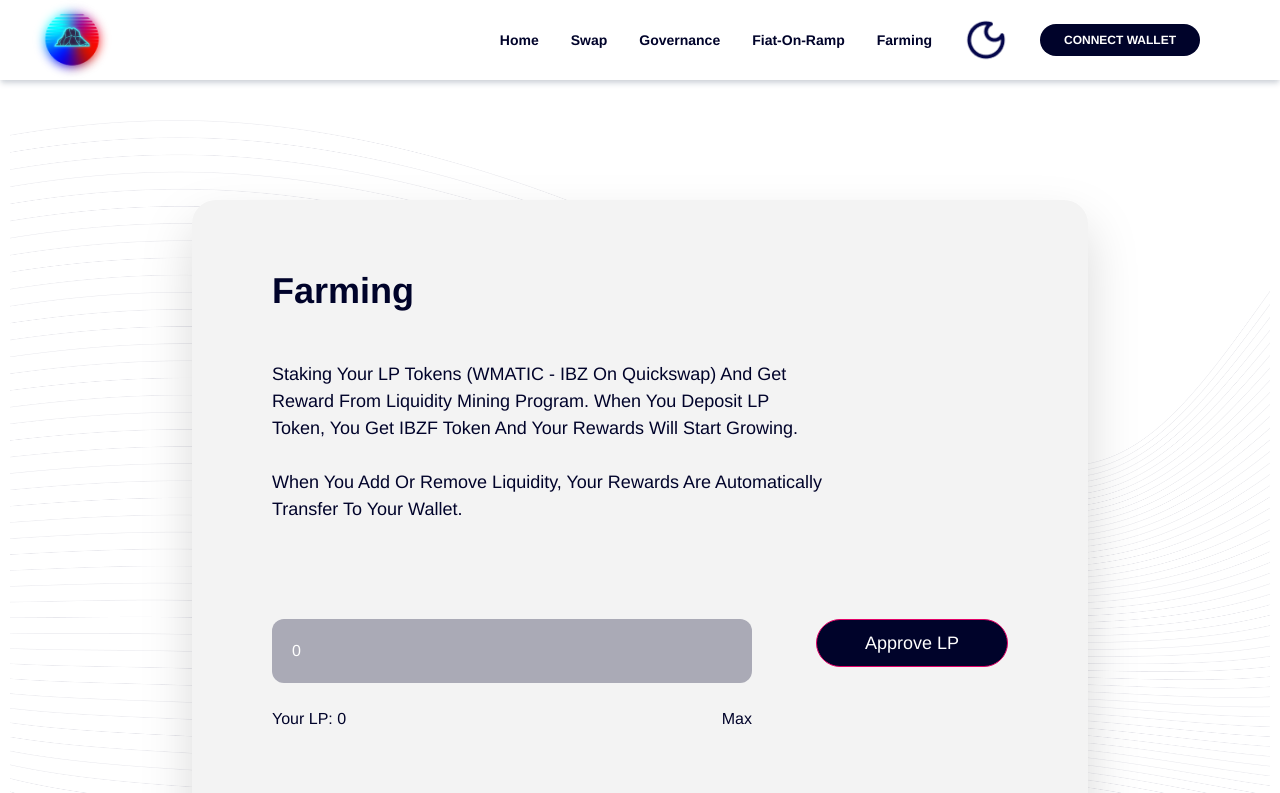
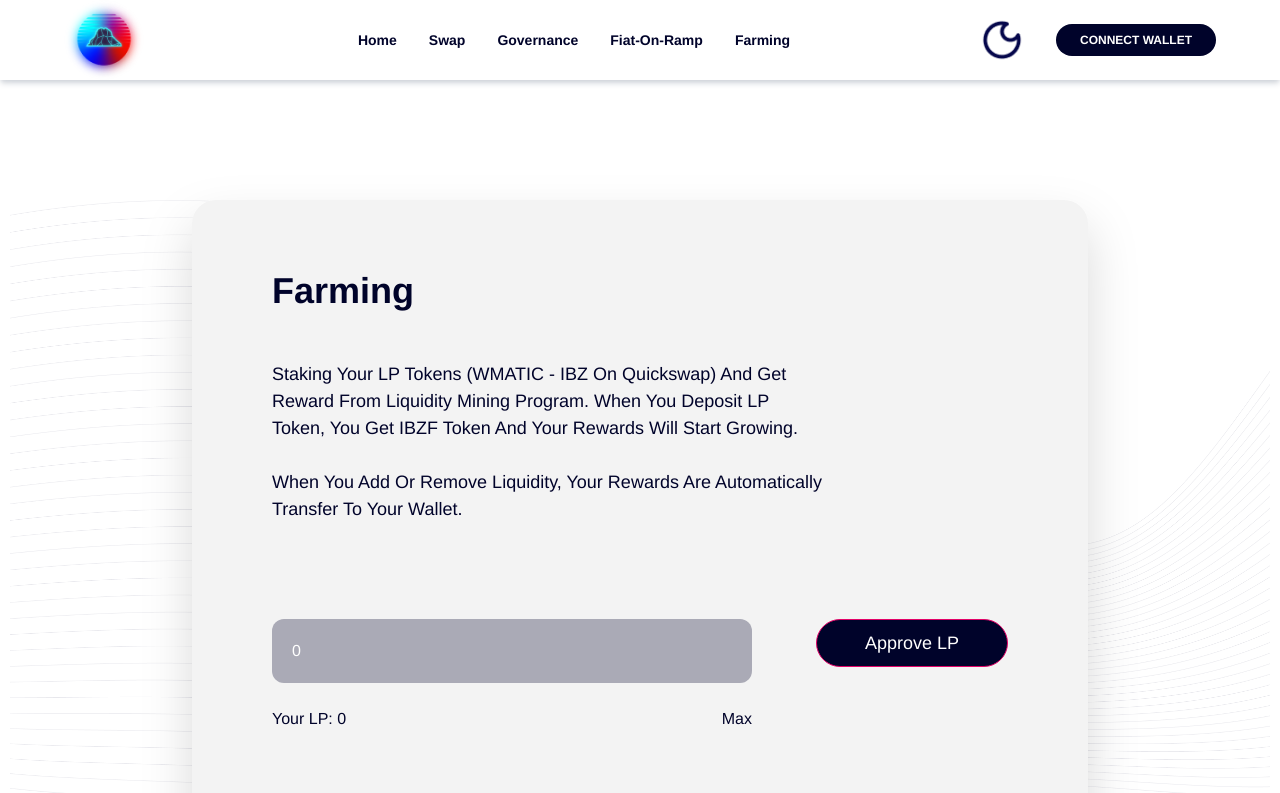
Before and after one commit to cocoa-1012/Dapp-Vue3, a Vue app: page /farming in a window 1280 px wide. Shown: the top 793 px of the page. Built offline with nearby package versions, Linux system fonts and the light colour scheme.

Commit message:
change my to mb

```diff
--- a/src/components/Navbar.vue
+++ b/src/components/Navbar.vue
@@ -18,6 +18,7 @@ const count = ref(0);
 </script>
 
 <template>
+  <Popover>
     <div
       class="
         fixed
@@ -30,19 +31,21 @@ const count = ref(0);
         shadow-md shadow-grayshadow
         dark:shadow-cyan
         z-50
+        relative
+        px-4
+        sm:px-6
+        lg:px-8
       "
     >
       <!-- Logo -->
-    <a href="/"
-      ><img
+      <a href="/">
+        <img
           src="/src/assets/images/logo.png"
           alt="Image"
           class="w-20 h-20 ml-8"
-    /></a>
-
+        />
+      </a>
       <!-- Navigations -->
-    <Popover>
-      <div class="relative px-4 sm:px-6 lg:px-8">
       <nav
         class="
           relative
@@ -80,9 +83,7 @@ const count = ref(0);
             </div>
           </div>
         </div>
-          <div
-            class="hidden lg:flex items-center lg:ml-10 lg:pr-4 lg:space-x-8"
-          >
+        <div class="hidden lg:flex items-center lg:ml-10 lg:pr-4 lg:space-x-8">
           <a
             v-for="item in navigation"
             :key="item.name"
@@ -90,6 +91,8 @@ const count = ref(0);
             :class="a_class"
             >{{ item.name }}</a
           >
+        </div>
+      </nav>
       <!-- Change theme -->
       <div class="hidden lg:flex flex items-center">
         <div class="w-11 h-11 hover:cursor-pointer" @click="toggleTheme">
@@ -100,7 +103,6 @@ const count = ref(0);
           />
           <img v-else src="/src/assets/images/night.png" alt="Image" />
         </div>
-
         <button
           id="show-modal"
           class="
@@ -120,8 +122,6 @@ const count = ref(0);
           connect&nbsp;wallet
         </button>
       </div>
-          </div>
-        </nav>
     </div>
 
     <transition
@@ -242,7 +242,6 @@ const count = ref(0);
       </PopoverPanel>
     </transition>
   </Popover>
-  </div>
 </template>
 <script>
 export default {
--- a/src/views/Farming.vue
+++ b/src/views/Farming.vue
@@ -10,7 +10,7 @@
       lg:4/5 lg:px-20
       px-4
       py-16
-      my-20
+      mb-20
       rounded-3xl
       drop-shadow-2xl
     "
--- a/src/views/FiatOnRamp.vue
+++ b/src/views/FiatOnRamp.vue
@@ -10,7 +10,7 @@
       lg:4/5 lg:px-20
       px-4
       py-16
-      my-20
+      mb-20
       rounded-3xl
       drop-shadow-2xl
     "
--- a/src/views/Governance.vue
+++ b/src/views/Governance.vue
@@ -10,7 +10,7 @@
       lg:4/5 lg:px-20
       px-4
       py-16
-      my-20
+      mb-20
       rounded-3xl
       drop-shadow-2xl
     "
--- a/src/views/Home.vue
+++ b/src/views/Home.vue
@@ -10,7 +10,7 @@
       lg:4/5 lg:px-20
       px-4
       py-16
-      my-20
+      mb-20
       rounded-3xl
       drop-shadow-2xl
     "
--- a/src/views/Swap.vue
+++ b/src/views/Swap.vue
@@ -10,7 +10,7 @@
       lg:4/5 lg:px-20
       px-4
       py-16
-      my-20
+      mb-20
       rounded-3xl
       drop-shadow-2xl
     "
```
Lines whose indentation alone changed are shown as unchanged.
